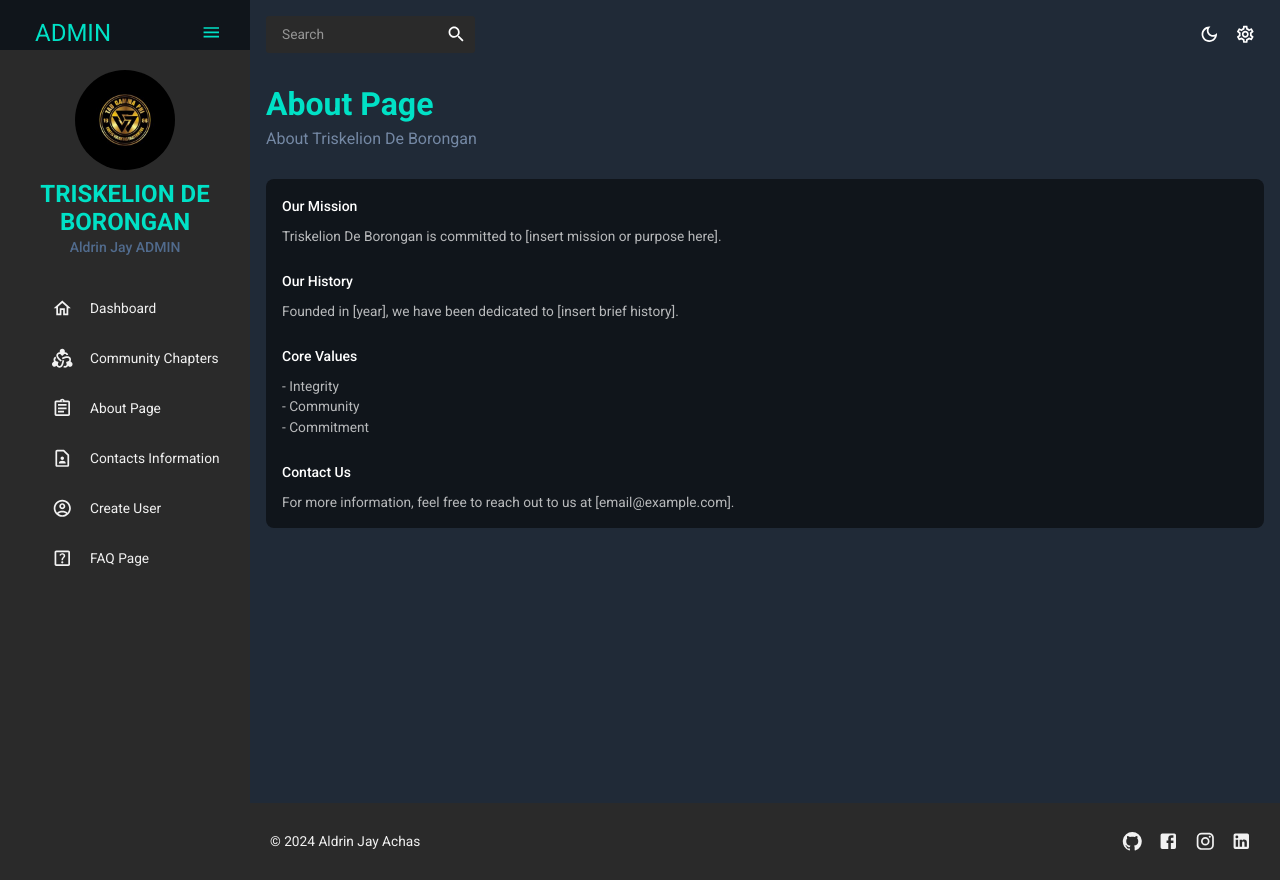
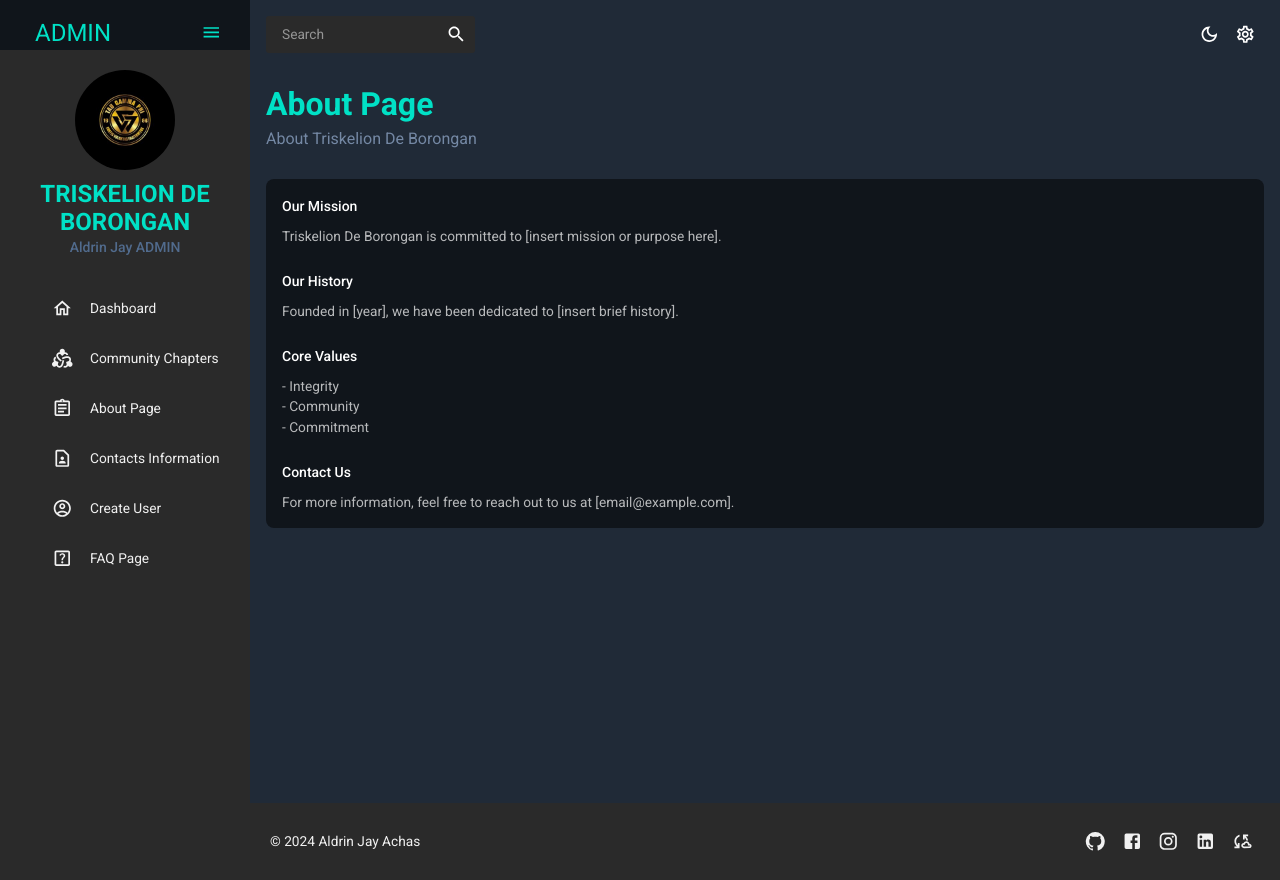
Before and after one commit to berlaypott143/triskelion-de-borongan, a React (Vite) app in the folder frontend/tdb-app/: page /about in a window 1280 px wide. Built offline with nearby package versions, Linux system fonts and the light colour scheme.

Commit message:
added render link

```diff
--- a/frontend/tdb-app/src/components/Footer.jsx
+++ b/frontend/tdb-app/src/components/Footer.jsx
@@ -3,6 +3,7 @@ import GitHubIcon from '@mui/icons-material/GitHub';
 import FacebookIcon from '@mui/icons-material/Facebook';
 import InstagramIcon from '@mui/icons-material/Instagram';
 import LinkedInIcon from '@mui/icons-material/LinkedIn';
+import CloudSyncOutlinedIcon from '@mui/icons-material/CloudSyncOutlined';
 import { tokens } from '../theme';
 
 const Footer = () => {
@@ -54,11 +55,20 @@ const Footer = () => {
                 <IconButton
                     aria-label="LinkedIn"
                     color="inherit"
-                    href="https://linkedin.com/in/your-linkedin"
+                    href="www.linkedin.com/in/aldrin-jay-33397529b"
                     target="_blank"
                 >
                     <LinkedInIcon />
                 </IconButton>
+                <IconButton
+                    aria-label="Render"
+                    color="inherit"
+                    href="www.linkedin.com/in/aldrin-jay-33397529b"
+                    target="_blank"
+                >
+                    <CloudSyncOutlinedIcon />
+                </IconButton>
+
             </Box>
         </Box>
     );
```
